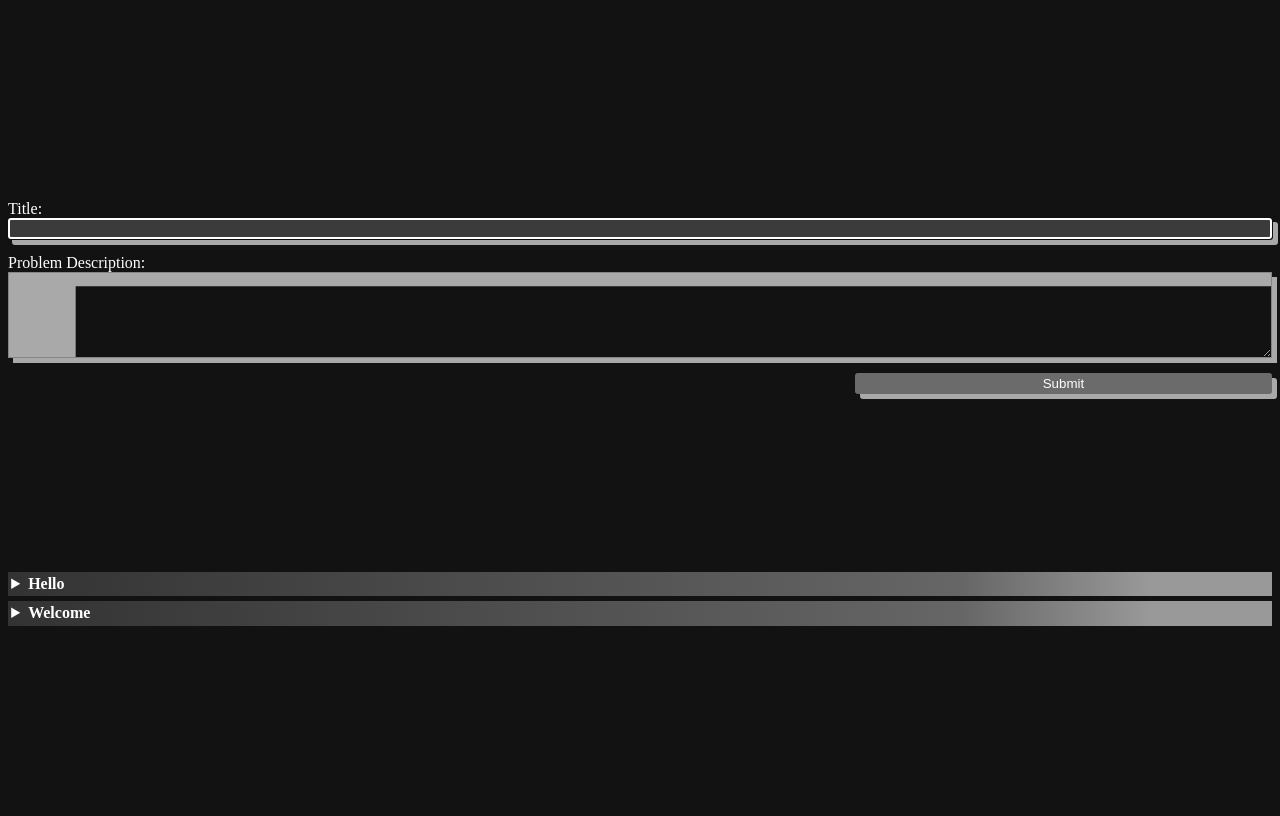
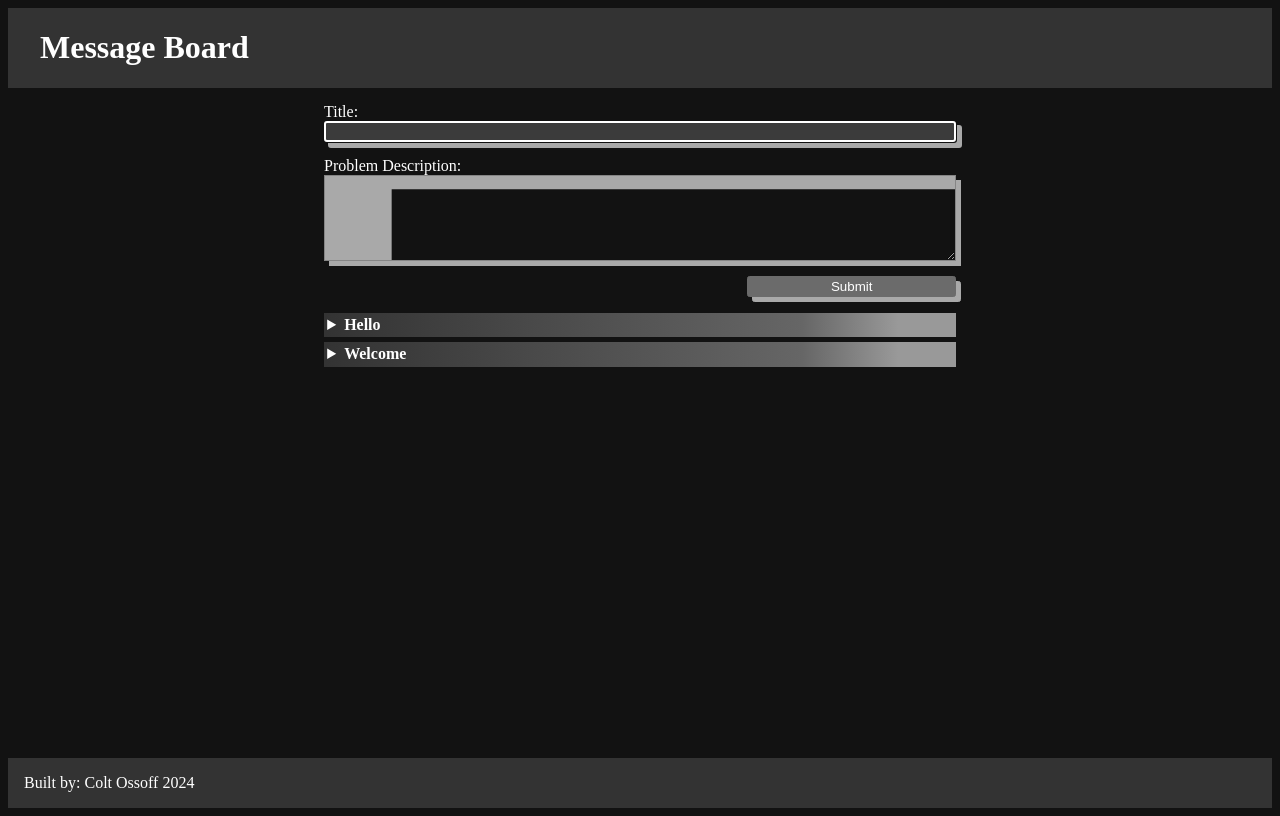
Before and after one commit to coltossoff/AngularSignalsDemo, an Angular app: page / in a window 1280 px wide. Built offline with nearby package versions, Linux system fonts and the light colour scheme.

Commit message:
fixed grid issues

```diff
--- a/src/app/app.component.html
+++ b/src/app/app.component.html
@@ -1,20 +1,11 @@
 <div class="container">
-        <div class="row">
-                <div class="column"></div>
-                <div class="column"><router-outlet></router-outlet></div>
-                <div class="column"></div>
-        </div>
-        <div class="row">
-                <div class="column"></div>
-                <div class="column"><app-entry-form></app-entry-form></div>
-                <div class="column"></div>
-        </div>
-        <div class="row">
-                <div class="column"></div>
-                <div class="column list">
+        <div class="column"></div>
+        <div class="column">
+                <app-entry-form></app-entry-form>
+                <div class="list">
                         <app-entry-item *ngFor="let e of service.entries()" [title]="e.title"
                                 [descr]="e.descr"></app-entry-item>
                 </div>
-                <div class="column"></div>
         </div>
+        <div class="column"></div>
 </div>
--- a/src/index.html
+++ b/src/index.html
@@ -8,6 +8,10 @@
   <link rel="icon" type="image/x-icon" href="favicon.ico">
 </head>
 <body>
-  <app-root></app-root>
+  <header><h1>Message Board</h1></header>
+  <main>
+    <app-root></app-root>
+  </main>
+  <footer>Built by: Colt Ossoff 2024</footer>
 </body>
 </html>
--- a/src/styles.css
+++ b/src/styles.css
@@ -3,19 +3,33 @@ html {
     color-scheme: dark;
 }
 
-app-root {
-    border-color: red;
-    border-width: 5px;
+body {
+    display: grid;
+    grid-template-rows: auto 1fr auto;
+    min-height: 100vh;
+    overflow: hidden;
+}
+
+header {
+    background-color: #333;
+    padding-left: 2em;
+}
+
+footer {
+    background-color: #333;
+    padding: 1em;
 }
 
 .container {
-    min-height: 100dvh;
     display: grid;
-    grid-template-columns: auto, 2fr auto;
-    grid-template-rows: auto, auto, 1fr;
+    grid-template-columns: 1fr 2fr 1fr;
+    grid-template-rows: auto, 1fr;
+    /* row-gap: 20px; */
+    position: relative;
 }
 
 .list {
+    margin-top: 1em;
     overflow: scroll;
 }
 summary {
```
